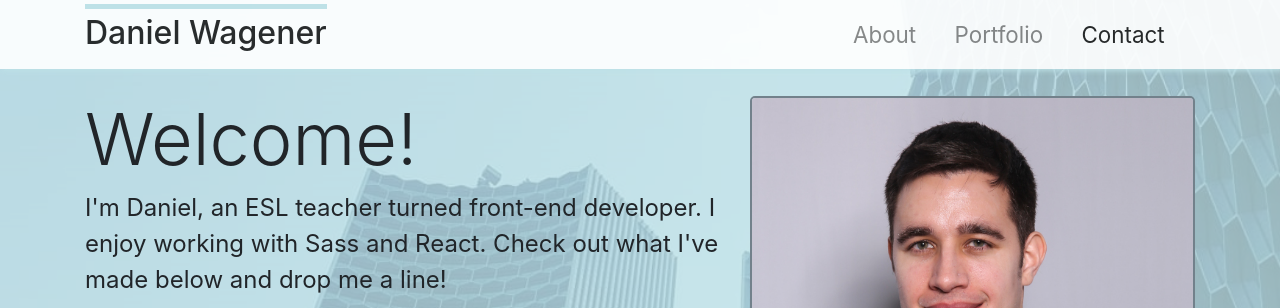
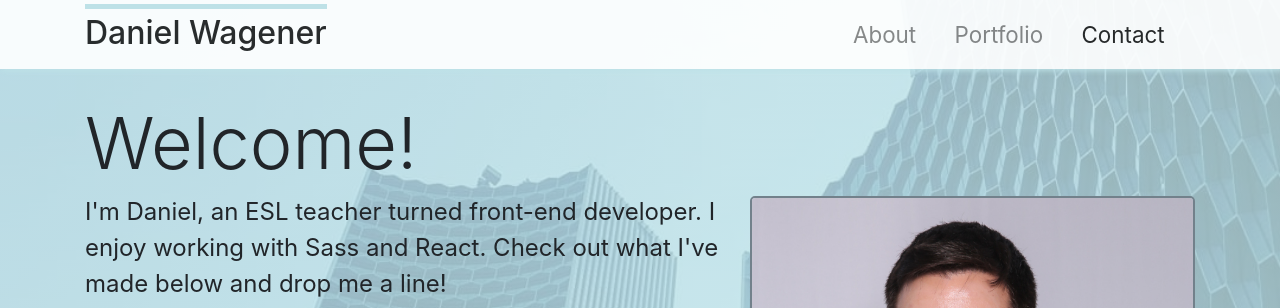
Before and after one commit to DanielJWagener/DanielJWagener.github.io, a website: page index.html in a window 1280 px wide. Shown: the top 308 px of the page. Drawn offline with nearby package versions, Linux system fonts and the light colour scheme.

Commit message:
Initialize npm

```diff
--- a/index.html
+++ b/index.html
@@ -53,12 +53,11 @@
     </nav>
 
     <!-- ABOUT -->
-    <section id="about" class="py-5">
-      <div class="rain-overlay">
-        <div class="container">
+    <section id="about" class="pb-5">
+      <div class="container about-container">
         <div class="row">
           <div class="col-md-7">
-              <h2 class="display-3 mt-5 pt-5">Welcome!</h2>
+            <h2 class="display-3">Welcome!</h2>
             <p class="lead">
               I'm Daniel, an ESL teacher turned front-end developer. I enjoy
               working with Sass and React. Check out what I've made below and
@@ -73,14 +72,13 @@
               </a>
             </div>
           </div>
-            <div class="col-md-5 d-none d-md-block my-auto pt-5">
+          <div class="col-md-5 d-none d-md-block mt-auto pt-5">
             <img
               src="img/indeedphoto1.med.jpg"
               alt=""
               class="img-fluid mt-5"
               id="profile"
             />
-            </div>
           </div>
         </div>
       </div>
--- a/scss/style.scss
+++ b/scss/style.scss
@@ -1,10 +1,10 @@
 /*Colors from Blue Hippopotamus by LJK http://www.colourlovers.com/palette/149132/Blue_Hippopotamus */
 $dark-motion: #454857;
-$rain: #BEE2E7;
+$rain: #bee2e7;
 $rain-overlay: rgba(190, 226, 231, 0.8);
-$silver-lining: #72818B;
-$velvet-pink: #8F002E;
-$windy-day: #4F57AA;
+$silver-lining: #72818b;
+$velvet-pink: #8f002e;
+$windy-day: #4f57aa;
 
 .navbar {
   background: #fff;
@@ -28,17 +28,17 @@ $windy-day: #4F57AA;
 
 #about {
   position: relative;
-  background: url('../img/andaz.jpg');
+  background-image: linear-gradient(
+      to right,
+      rgba(190, 226, 231, 0.8),
+      rgba(190, 226, 231, 0.8)
+    ),
+    url(../img/andaz.jpg);
+  background-size: cover;
   min-height: 550px;
-
-  .rain-overlay {
-    background: $rain-overlay;
-    position: absolute;
-    top: 0;
-    left: 0;
-    width: 100%;
-    height: 100%;
-  }
+  padding-top: 100px;
+  -webkit-clip-path: polygon(0 0, 100% 0, 100% 86%, 0% 100%);
+  clip-path: polygon(0 0, 100% 0, 100% 86%, 0% 100%);
 
   #profile {
     border-radius: 5px;
@@ -78,12 +78,12 @@ $windy-day: #4F57AA;
 #contact {
   background-color: $dark-motion;
 
-
   h2 {
     color: #fff;
   }
 
-  p, .btn {
+  p,
+  .btn {
     font-size: 1.5em;
   }
 
@@ -92,7 +92,8 @@ $windy-day: #4F57AA;
     text-decoration: underline;
   }
 
-  ul, li {
+  ul,
+  li {
     margin: 0;
     padding: 0;
     vertical-align: baseline;
@@ -106,7 +107,7 @@ $windy-day: #4F57AA;
 
       i {
         color: white;
-        font-size: 48px
+        font-size: 48px;
       }
       i:hover {
         -webkit-transform: scale(1.2);
@@ -116,11 +117,9 @@ $windy-day: #4F57AA;
       }
     }
   }
-
 }
 
-
-@media(max-width: 354.98px) {
+@media (max-width: 354.98px) {
   .navbar-brand h1 {
     font-size: 1.3em;
   }
@@ -130,7 +129,7 @@ $windy-day: #4F57AA;
   }
 }
 
-@media(max-width: 767.98px) {
+@media (max-width: 767.98px) {
   #about {
     text-align: center;
   }
```
Also changed, not shown: package.json (added, +26 -0 lines), css/style.css, 2 other files. Lines whose indentation alone changed are shown as unchanged.
